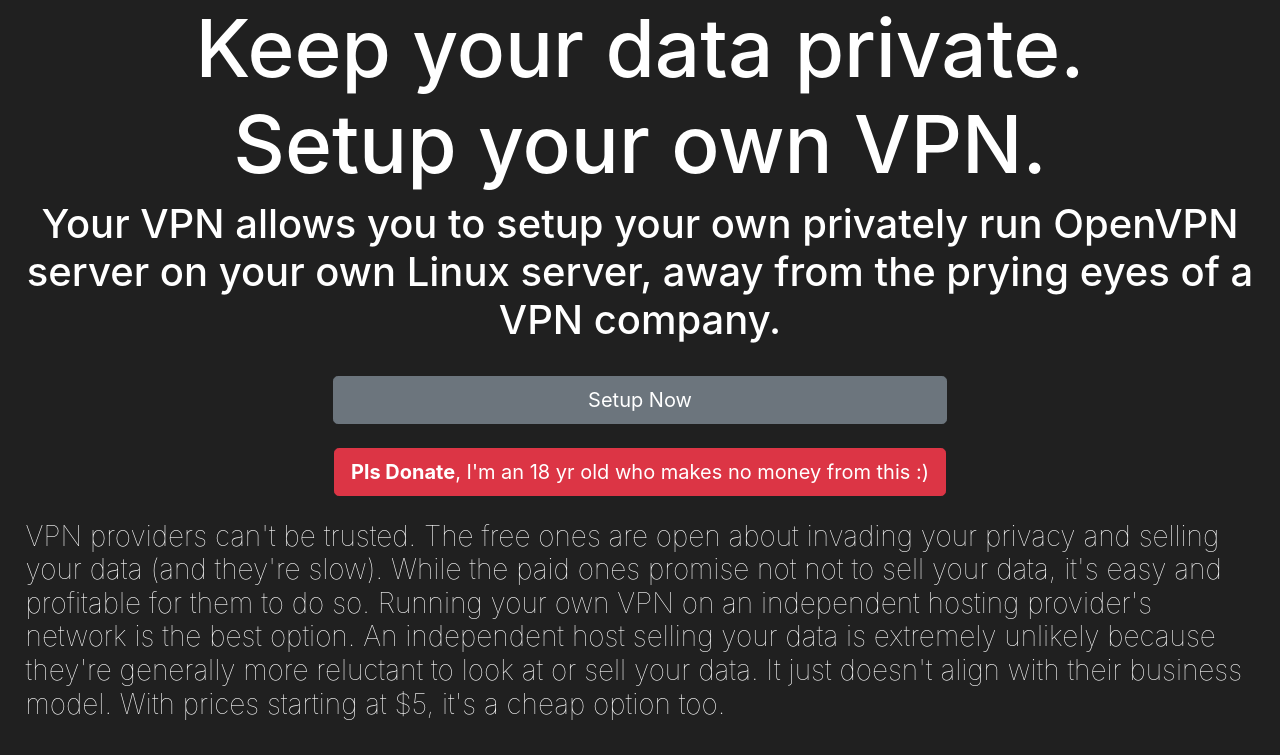
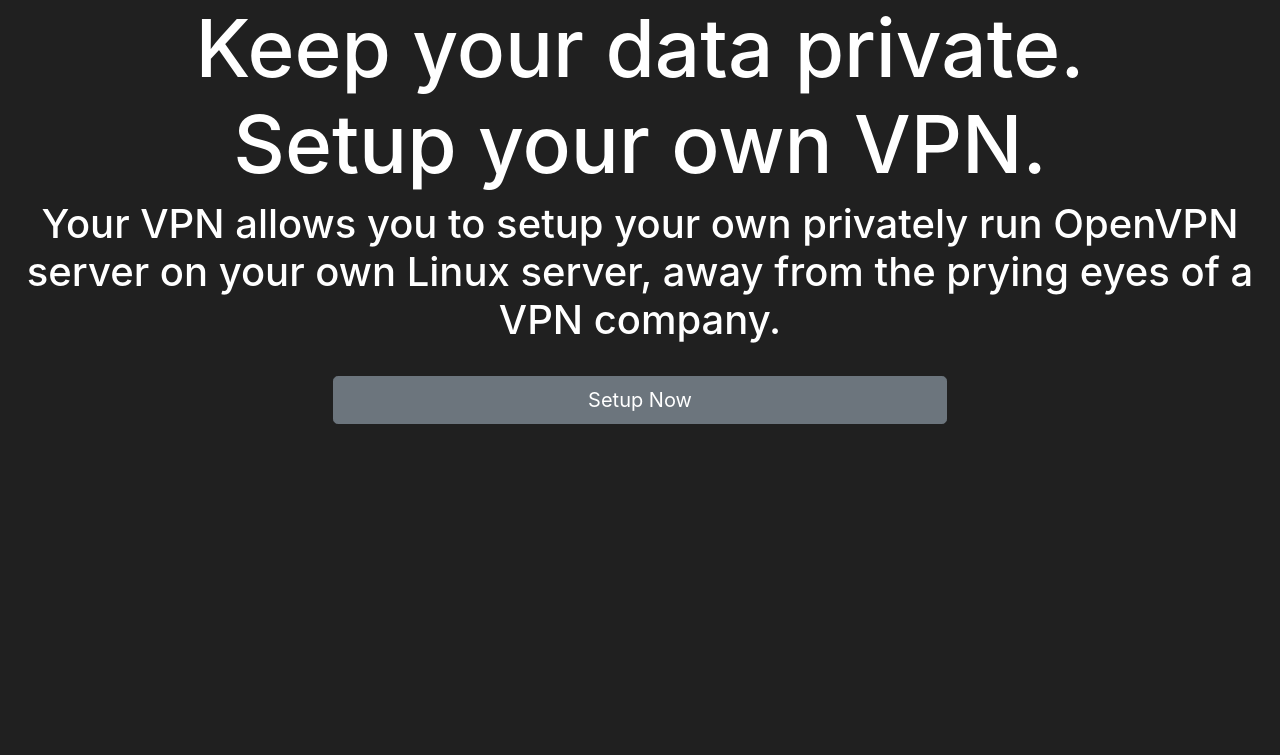
Before and after one commit to astrike30/independent_vpn, a Flask app: page / in a window 1280 px wide. Shown: the part 82-837 px from the top of the page. After the commit the page ends 506 px from the top, so only its background shows below. Run offline with Flask 2, Linux system fonts and the light colour scheme; some libraries are stand-ins or nearby versions.

Commit message:
edited copy

```diff
--- a/templates/homepage.html
+++ b/templates/homepage.html
@@ -21,11 +21,6 @@
         <a href="/setup"><button type="button" class="btn btn-secondary btn-lg btn-block" style="margin: auto">Setup Now</button></a>
     </div>
     <br>
-   <a href="/donate"><button type="submit" class="btn btn-lg btn-danger" style="margin: auto; display: block; white-space: normal;"><b>Pls Donate</b>, I'm an 18 yr old who makes no money from this :)</button></a>
-    <br>
-    <div>
-        <h3 style="color: white; font-weight: lighter;">VPN providers can't be trusted. The free ones are open about invading your privacy and selling your data (and they're slow). While the paid ones promise not not to sell your data, it's easy and profitable for them to do so. Running your own VPN on an independent hosting provider's network is the best option. An independent host selling your data is extremely unlikely because they're generally more reluctant to look at or sell your data. It just doesn't align with their business model. With prices starting at $5, it's a cheap option too.</h3>
-    </div>
 
 </div>
 
```
